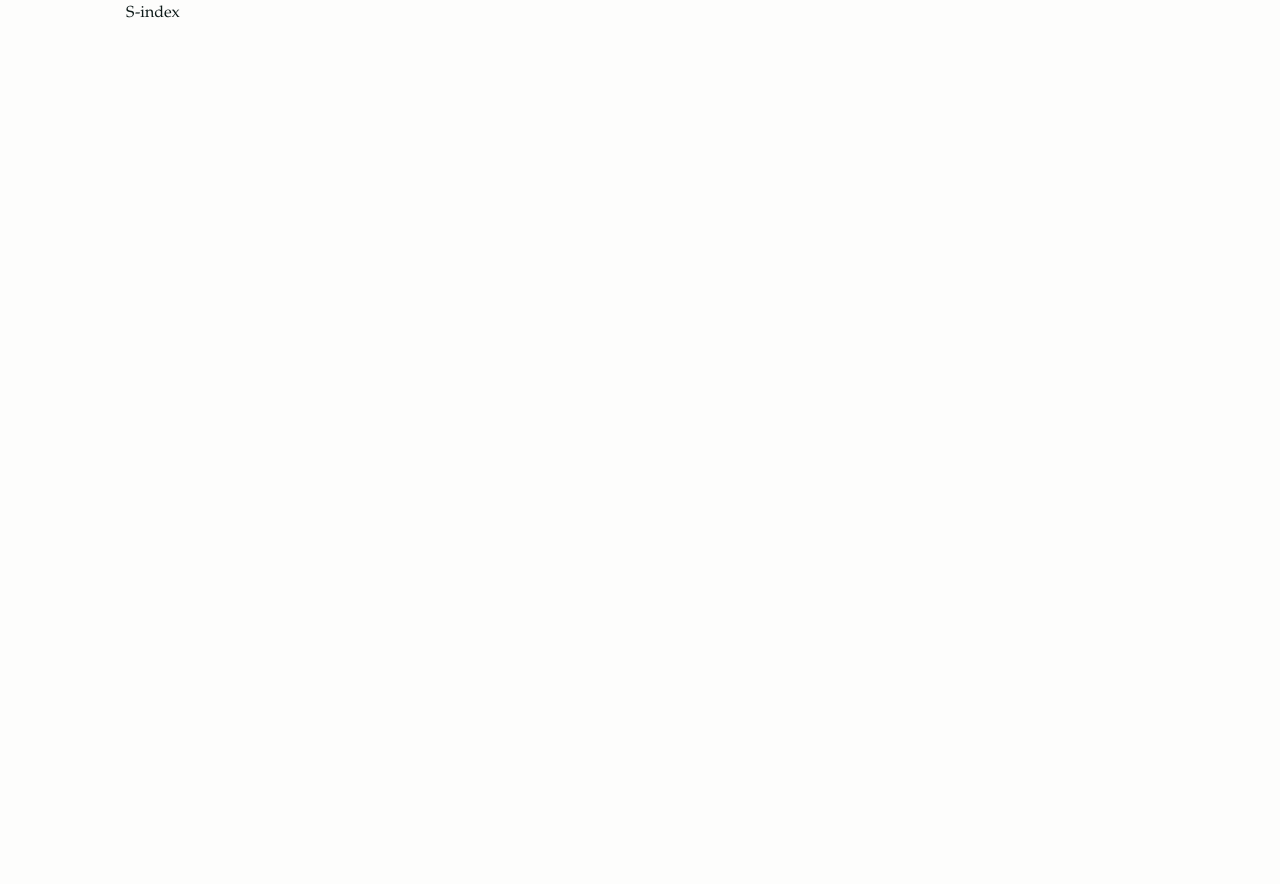
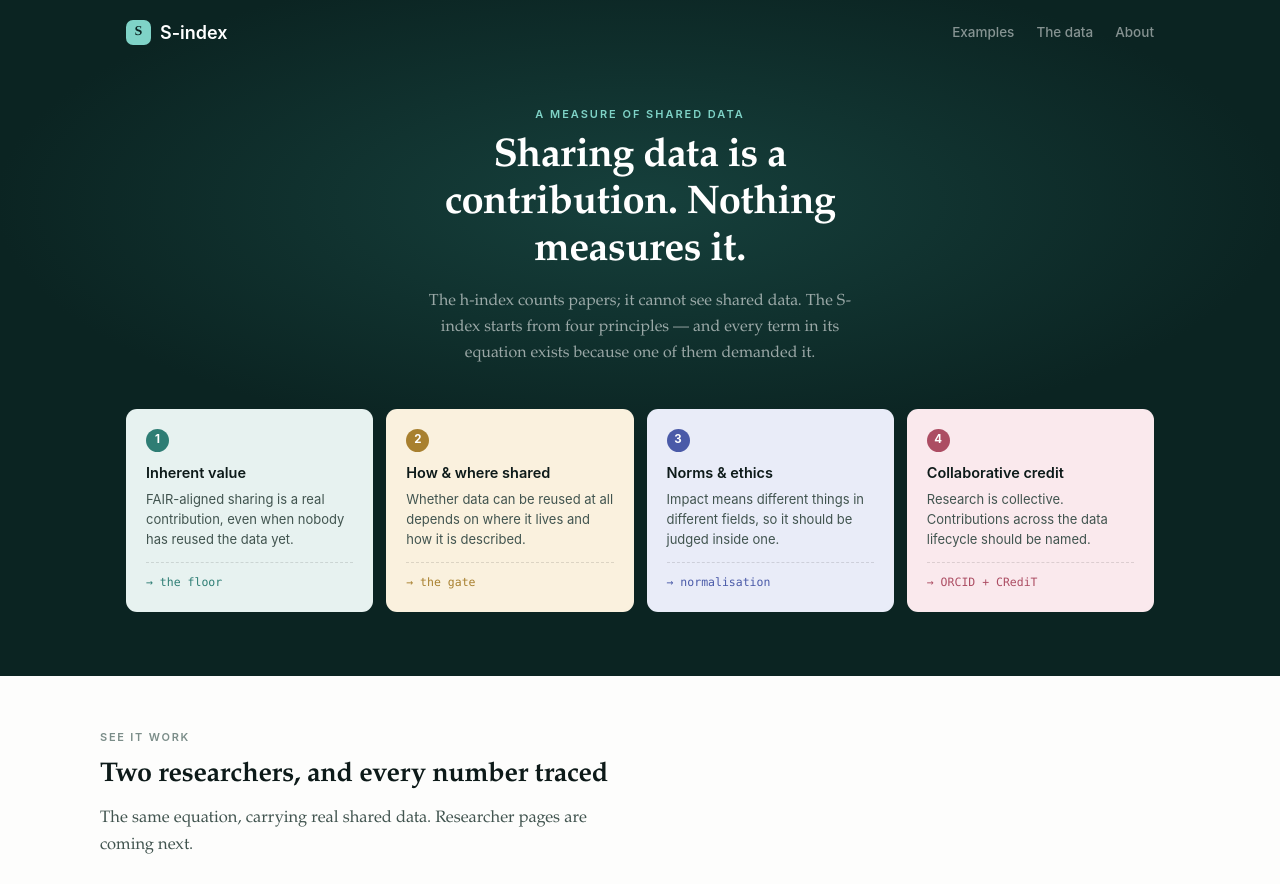
Before and after one commit to UmairZ/s-index-chal, a Next.js app: page / in a window 1280 px wide. Shown: the top 884 px of the page. Before the commit the page ends 800 px from the top, so only its background shows below. Built offline with nearby package versions, Linux system fonts and the light colour scheme.

Commit message:
feat: shared shell components (nav, hero, principles, tail)

```diff
--- a/app/globals.css
+++ b/app/globals.css
@@ -17,3 +17,52 @@ body{margin:0;background:var(--paper);color:var(--ink);
 button{font:inherit;color:inherit;background:none;border:0;cursor:pointer;padding:0}
 .wrap{max-width:1080px;margin:0 auto;padding:0 26px}
 @media(prefers-reduced-motion:reduce){*{transition:none!important;animation:none!important}}
+
+/* ---------- dark stage + nav ---------- */
+.stage{background:var(--deep);color:#fff;position:relative;overflow:clip;
+  background-image:radial-gradient(ellipse 70% 50% at 50% 30%, #16403c 0%, var(--deep) 72%)}
+.snav{display:flex;align-items:center;padding:20px 0;color:#fff}
+.snav .mark{font:600 18px/1 var(--sans);display:flex;align-items:center;gap:9px}
+.snav .mark .g{width:25px;height:25px;border-radius:7px;display:grid;place-items:center;
+  font:700 13px/1 var(--serif);background:var(--p1-l);color:var(--deep)}
+.snav .links{margin-left:auto;display:flex;gap:22px;font:500 13.5px/1 var(--sans);
+  color:rgba(255,255,255,.5)}
+
+/* ---------- hero intro ---------- */
+.intro{text-align:center;padding:44px 0 10px}
+.intro .k{font:600 11px/1 var(--sans);letter-spacing:.18em;text-transform:uppercase;
+  color:var(--p1-l);margin-bottom:14px}
+.intro h1{font:600 clamp(26px,3.6vw,40px)/1.18 var(--serif);margin:0 auto 12px;
+  max-width:22ch;letter-spacing:-.015em}
+.intro p{margin:0 auto;max-width:56ch;color:rgba(255,255,255,.58);font-size:16px}
+
+/* ---------- principle cards ---------- */
+.prins{display:grid;grid-template-columns:repeat(4,1fr);gap:13px}
+.prin{border-radius:11px;padding:19px 19px 21px;border:1px solid transparent;color:var(--ink)}
+.prin .n{width:23px;height:23px;border-radius:50%;display:grid;place-items:center;
+  font:700 11.5px/1 var(--sans);color:#fff;margin-bottom:12px}
+.prin b{display:block;font:600 14.5px/1.3 var(--sans);margin-bottom:6px}
+.prin p{margin:0;font:400 13px/1.55 var(--sans);color:var(--ink-2)}
+.prin .mp{margin-top:13px;padding-top:11px;border-top:1px dashed rgba(0,0,0,.12);
+  font:500 11.5px/1.4 var(--mono)}
+.prin.p1{background:var(--p1-w)} .prin.p1 .n{background:var(--p1)} .prin.p1 .mp{color:var(--p1)}
+.prin.p2{background:var(--p2-w)} .prin.p2 .n{background:var(--p2)} .prin.p2 .mp{color:var(--p2)}
+.prin.p3{background:var(--p3-w)} .prin.p3 .n{background:var(--p3)} .prin.p3 .mp{color:var(--p3)}
+.prin.p4{background:var(--p4-w)} .prin.p4 .n{background:var(--p4)} .prin.p4 .mp{color:var(--p4)}
+@media(max-width:959px){.prins{grid-template-columns:1fr}}
+
+/* ---------- tail + footer ---------- */
+.tail{padding:56px 0;}
+.tail .k{font:600 11px/1 var(--sans);letter-spacing:.16em;text-transform:uppercase;
+  color:var(--ink-3);margin-bottom:16px}
+.tail h2{font:600 27px/1.25 var(--serif);margin:0 0 12px;letter-spacing:-.01em}
+.tail p{color:var(--ink-2);max-width:60ch;margin:0 0 26px;font-size:16.5px}
+.rcs{display:grid;grid-template-columns:1fr 1fr;gap:15px}
+@media(max-width:900px){.rcs{grid-template-columns:1fr}}
+.rc{background:#fff;border:1px solid var(--rule);border-radius:12px;padding:21px 23px;
+  display:flex;align-items:center;gap:17px}
+.rc .s{flex:none;width:58px;height:58px;border-radius:11px;background:var(--p1-w);
+  border:1px solid #cfe4e0;display:grid;place-items:center;font:600 26px/1 var(--mono);color:var(--p1)}
+.rc b{display:block;font:600 16px/1.3 var(--sans);margin-bottom:3px}
+.rc span{font-size:13.5px;color:var(--ink-3)}
+.ftr{padding:34px 0 54px;color:var(--ink-3);font:500 13px/1.6 var(--sans);text-align:center}
--- a/app/page.tsx
+++ b/app/page.tsx
@@ -1,3 +1,22 @@
+import Nav from '@/components/Nav';
+import HeroIntro from '@/components/HeroIntro';
+import PrincipleCard from '@/components/PrincipleCard';
+import Tail from '@/components/Tail';
+import { PRINCIPLES } from '@/lib/content';
+
 export default function Home() {
-  return <main className="wrap">S-index</main>;
+  return (
+    <main>
+      <div className="stage">
+        <div className="wrap">
+          <Nav />
+          <HeroIntro />
+          <div className="prins" style={{ padding: '32px 0 64px' }}>
+            {PRINCIPLES.map(p => <PrincipleCard key={p.key} p={p} />)}
+          </div>
+        </div>
+      </div>
+      <Tail />
+    </main>
+  );
 }
--- /dev/null
+++ b/components/HeroIntro.tsx
@@ -0,0 +1,11 @@
+import { HERO } from '@/lib/content';
+
+export default function HeroIntro() {
+  return (
+    <div className="intro">
+      <div className="k">{HERO.kicker}</div>
+      <h1>{HERO.headline}</h1>
+      <p>{HERO.sub}</p>
+    </div>
+  );
+}
--- /dev/null
+++ b/components/Nav.tsx
@@ -0,0 +1,10 @@
+export default function Nav() {
+  return (
+    <header className="snav">
+      <div className="mark"><span className="g">S</span> S-index</div>
+      <nav className="links" aria-label="Site">
+        <span>Examples</span><span>The data</span><span>About</span>
+      </nav>
+    </header>
+  );
+}
--- /dev/null
+++ b/components/PrincipleCard.tsx
@@ -0,0 +1,12 @@
+import type { Principle } from '@/lib/content';
+
+export default function PrincipleCard({ p }: { p: Principle }) {
+  return (
+    <article className={`prin ${p.key}`}>
+      <div className="n" aria-hidden="true">{p.num}</div>
+      <b>{p.title}</b>
+      <p>{p.body}</p>
+      <div className="mp">→ {p.maps}</div>
+    </article>
+  );
+}
--- /dev/null
+++ b/components/Tail.tsx
@@ -0,0 +1,22 @@
+import { RESEARCHERS, FOOTER } from '@/lib/content';
+
+export default function Tail() {
+  return (
+    <>
+      <section className="tail wrap">
+        <div className="k">See it work</div>
+        <h2>Two researchers, and every number traced</h2>
+        <p>The same equation, carrying real shared data. Researcher pages are coming next.</p>
+        <div className="rcs">
+          {RESEARCHERS.map(r => (
+            <div className="rc" key={r.name}>
+              <div className="s" aria-hidden="true">{r.score}</div>
+              <div><b>{r.name}</b><span>{r.meta}</span></div>
+            </div>
+          ))}
+        </div>
+      </section>
+      <footer className="ftr">{FOOTER}</footer>
+    </>
+  );
+}
```
